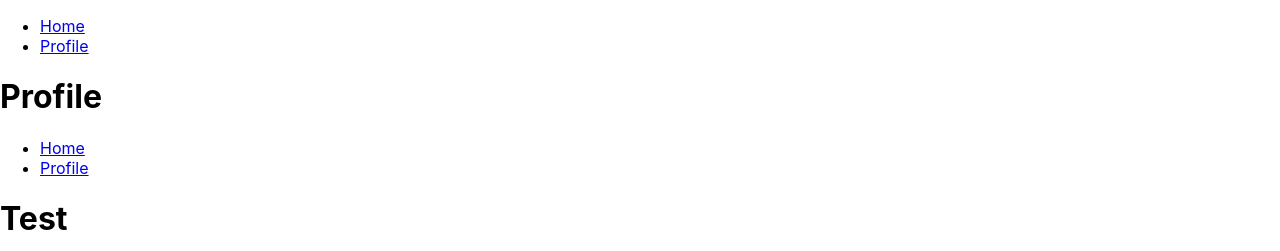
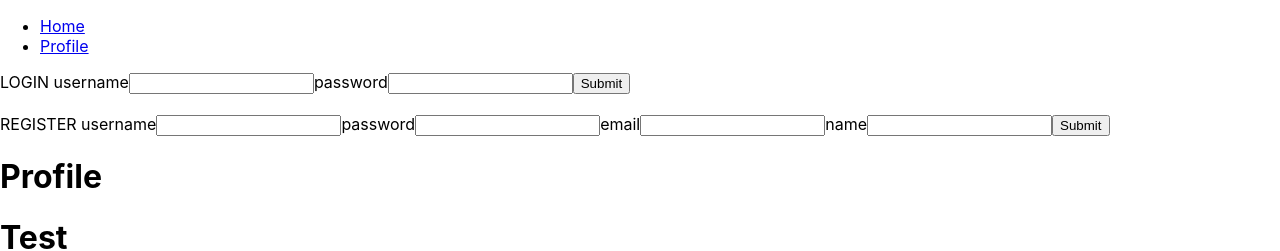
Before and after one commit to bukomp/mjk, a React (Create React App) app in the folder ex1/: page /~edvards/school/mjk/ex1/profile in a window 1280 px wide. Shown: the top 251 px of the page. Built offline with nearby package versions, Linux system fonts and the light colour scheme; no server answers.

Commit message:
weak 2 start

```diff
--- a/ex1/src/App.js
+++ b/ex1/src/App.js
@@ -53,15 +53,14 @@ class App extends Component {
   render() {
       return (
         <Router basename='/~edvards/school/mjk/ex1'>
-          <Route exact path="/" render={props => (
+          <Nav/>
+          <Route path="/" render={props => (
             <React.Fragment>
-              <Nav/>
               <Login/>
             </React.Fragment>
           )}/>
           <Route path="/home" render={props => (
             <React.Fragment>
-              <Nav/>
               <Home picArray={this.state.picArray} />
             </React.Fragment>
           )}/>
--- a/ex1/src/views/Profile.js
+++ b/ex1/src/views/Profile.js
@@ -4,7 +4,7 @@ import {Nav} from "../components/nav";
 function Profile(props) {
   return (
     <React.Fragment>
-      <Nav/>
+
       <h1>Profile</h1>
     </React.Fragment>
   );
--- a/ex1/src/views/Single.js
+++ b/ex1/src/views/Single.js
@@ -21,7 +21,6 @@ class Single extends Component {
   render() {
     return (
       <React.Fragment>
-        <Nav/>
         <h1>{this.state.file.title}</h1>
         <img src={this.mediaUrl + this.state.file.filename} alt={this.state.file.title}/>
       </React.Fragment>
```
